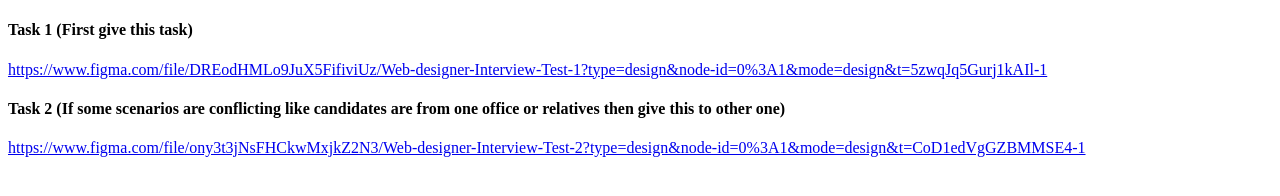
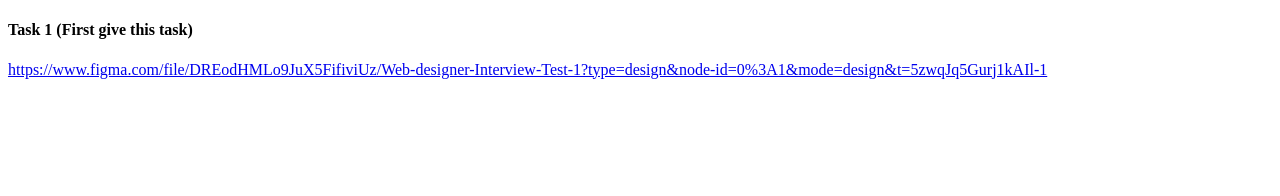
Before and after one commit to harsh-bhavsar-2001/task, a plain HTML site: page index.html in a window 1280 px wide. Drawn offline with Linux system fonts and the light colour scheme.

Commit message:
Update index.html

```diff
--- a/index.html
+++ b/index.html
@@ -15,12 +15,12 @@
                 <a
                     href="https://www.figma.com/file/DREodHMLo9JuX5FifiviUz/Web-designer-Interview-Test-1?type=design&amp;node-id=0%3A1&amp;mode=design&amp;t=5zwqJq5Gurj1kAIl-1">https://www.figma.com/file/DREodHMLo9JuX5FifiviUz/Web-designer-Interview-Test-1?type=design&amp;node-id=0%3A1&amp;mode=design&amp;t=5zwqJq5Gurj1kAIl-1</a>
             </p>
-            <h4>Task 2 (If some scenarios are conflicting like candidates are from one office or relatives then give
+            <!-- <h4>Task 2 (If some scenarios are conflicting like candidates are from one office or relatives then give
                 this to other one)</h4>
             <p>
                 <a
                     href="https://www.figma.com/file/ony3t3jNsFHCkwMxjkZ2N3/Web-designer-Interview-Test-2?type=design&amp;node-id=0%3A1&amp;mode=design&amp;t=CoD1edVgGZBMMSE4-1">https://www.figma.com/file/ony3t3jNsFHCkwMxjkZ2N3/Web-designer-Interview-Test-2?type=design&amp;node-id=0%3A1&amp;mode=design&amp;t=CoD1edVgGZBMMSE4-1</a>
-            </p>
+            </p> -->
         </div>
     </div>
 </body>
```
